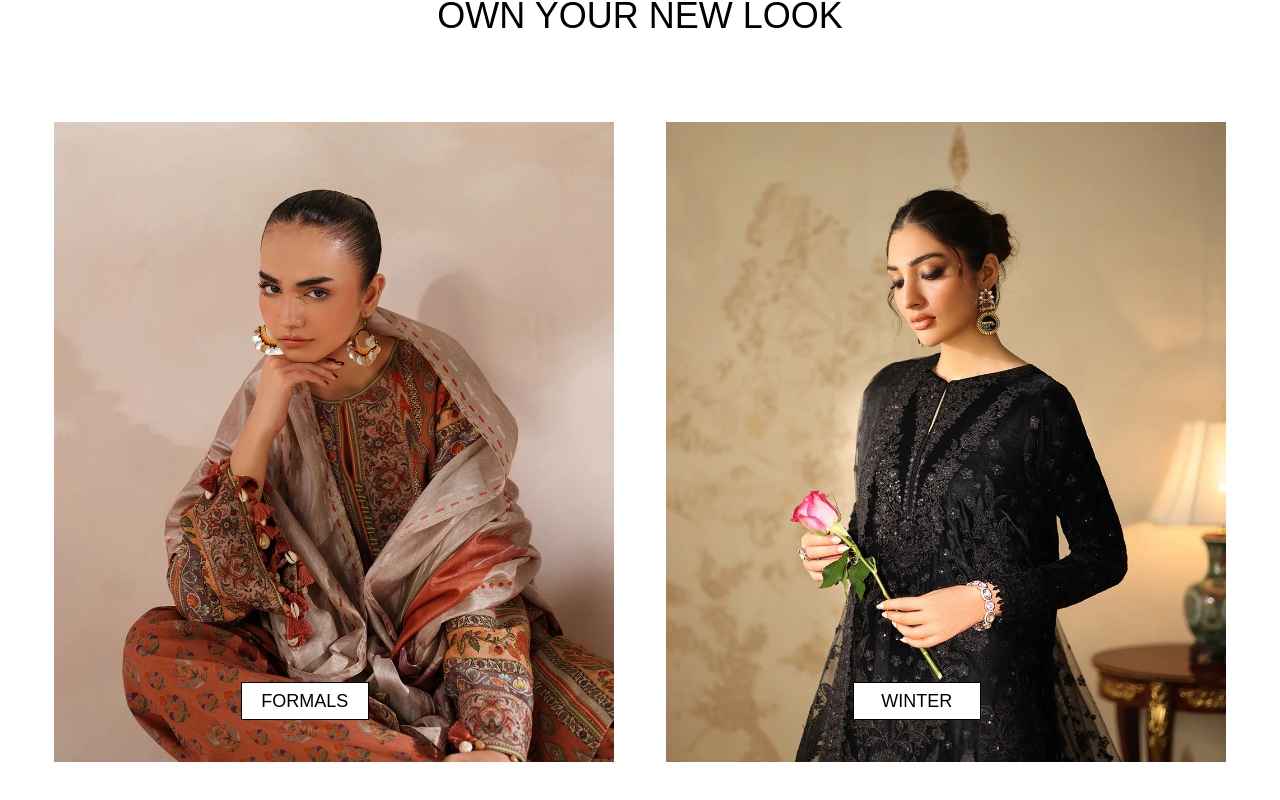
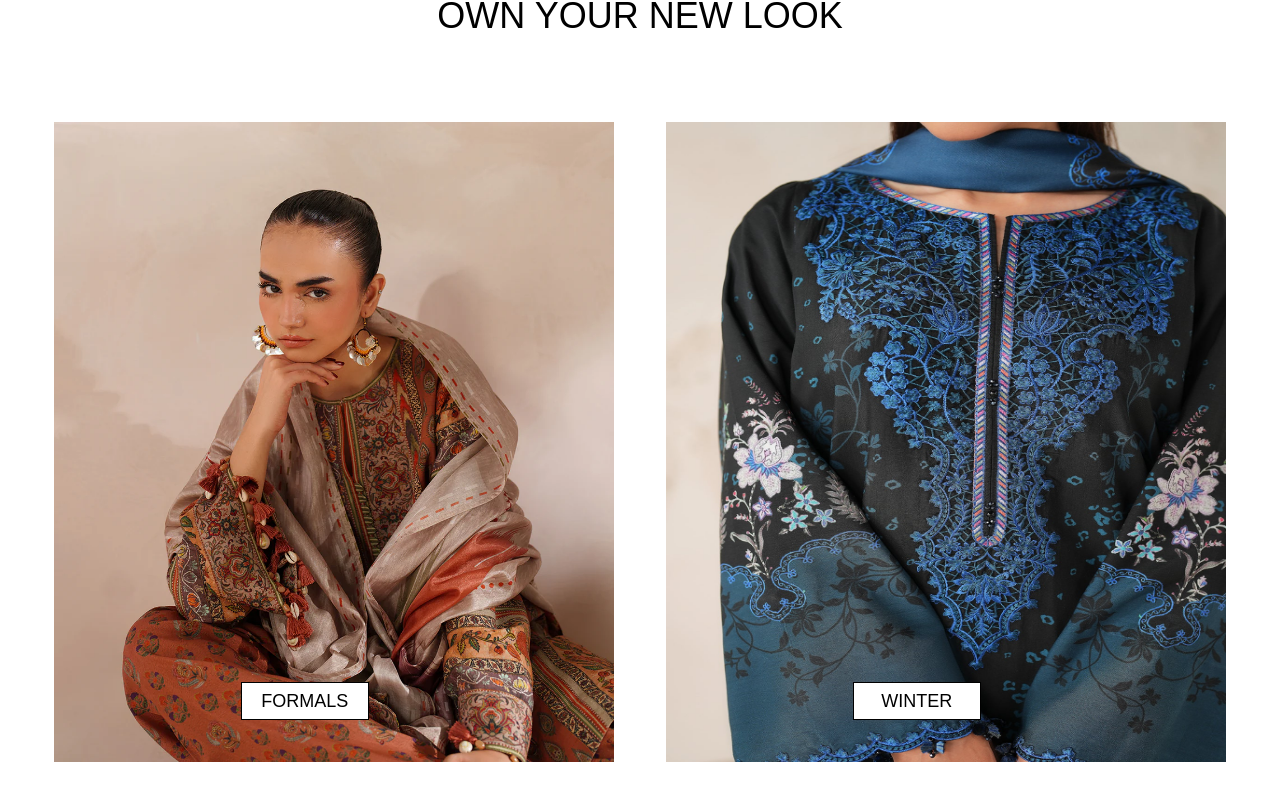
Before and after one commit to Bilawal-Rizvi/MY-REACT-APP, a React (Vite) app: page / in a window 1280 px wide. Shown: the part 720-1520 px from the top of the page. Built offline with nearby package versions, Linux system fonts and the light colour scheme; a web font is replaced by a local one.

Commit message:
error resolve

```diff
--- a/src/PageComps/Footer.jsx
+++ b/src/PageComps/Footer.jsx
@@ -52,11 +52,11 @@ function Footer() {
           <p>© 2025 - BAROQUE</p>
           <div className="flex gap-5">
             <img
-              src="public\images\39-395774_visa-logo-visa-classic-logo-png-transparent-png.png"
+              src="/images/39-395774_visa-logo-visa-classic-logo-png-transparent-png.png"
               width="50"
               alt=""
             />
-            <img src="public\images\Mastercard-logo.svg" width="50" alt="" />
+            <img src="/images/Mastercard-logo.svg" width="50" alt="" />
           </div>
         </div>
       </div>
--- a/src/PageComps/Home.jsx
+++ b/src/PageComps/Home.jsx
@@ -16,18 +16,18 @@ function Home() {
           title="FORMALS"
         />
         <Images
-          URL="/images/45_e2ac7bbf-dd5e-4a56-9044-b6339c35bbe2.webp"
+          URL="/images/45_f03dc7a9-9f84-415a-b95e-f14f82cc7a64.jpg"
           title="WINTER"
         />
       </div>
       <h1 className=" text-4xl mt-10 text-center">READY TO WEAR</h1>
       <div className=" flex content-center flex-wrap justify-center  mt-20 gap-10">
         <TriImg
-          URL="/images/180_9b99d0ac-2421-44fe-b448-2eab8e0c1a5a.jpg "
+          URL="/images/180_9b99d0ac-2421-44fe-b448-2eab8e0c1a5a.jpg"
           title="Shirts"
         />
         <TriImg
-          URL="/images/169_3dd8b1e1-e19e-48df-ba65-99d2ae6d93e2.jpg "
+          URL="/images/169_3dd8b1e1-e19e-48df-ba65-99d2ae6d93e2.jpg"
           title="Velvets"
         />
         <TriImg
--- a/src/PageComps/Nav.jsx
+++ b/src/PageComps/Nav.jsx
@@ -11,7 +11,7 @@ function Nav() {
           </p>
 
           <img
-            src="public\images\LOGO_PNG_V01_ca621119-9615-4843-a4c7-3cbf07d1452a.png"
+            src="/images/LOGO_PNG_V01_ca621119-9615-4843-a4c7-3cbf07d1452a.png"
             className="w-35 self-center h-max ml-40"
             alt=""
           />
```
